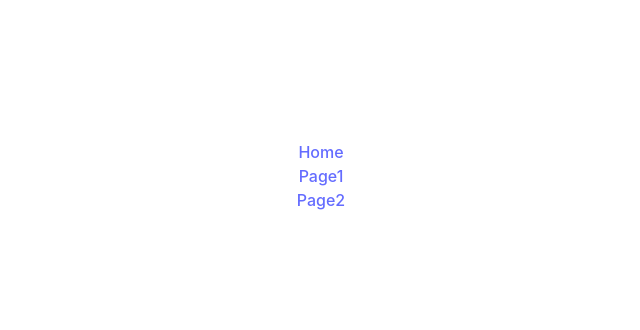
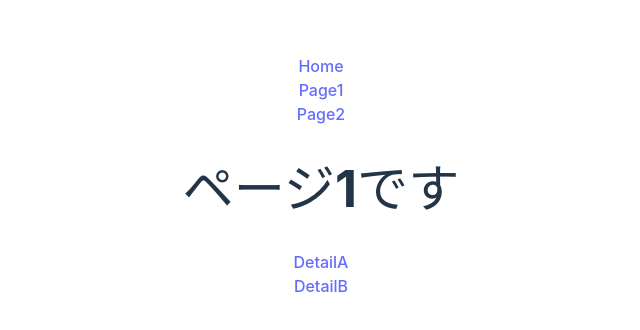
Before and after one commit to yuuta-git12/React-react-router-v5-v6, a React (Vite) app: page /page1 in a window 1280 px wide. Shown: the part 224-554 px from the top of the page, without its empty margins (319-959 px from the left). Built offline with nearby package versions, Linux system fonts and the light colour scheme.

Commit message:
ルート定義の分割を修正

```diff
--- a/src/router/Router.jsx
+++ b/src/router/Router.jsx
@@ -16,7 +16,8 @@ export const Router = () => {
             path="/page1"
             render={({match: {url}}) => (
                 <Switch>
-                {page1Routes.map = ((route) => (
+                  {page1Routes.map ((route) => (
+                      console.log(route),
                       <Route
                           key={route.path}
                           exact={route.exact}
```
Lines whose indentation alone changed are shown as unchanged.
